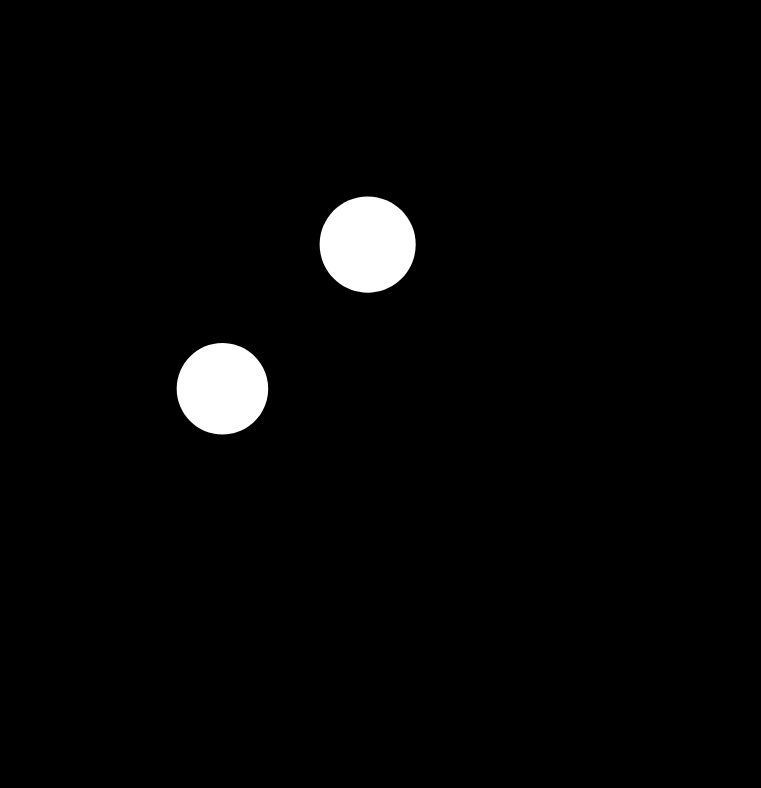
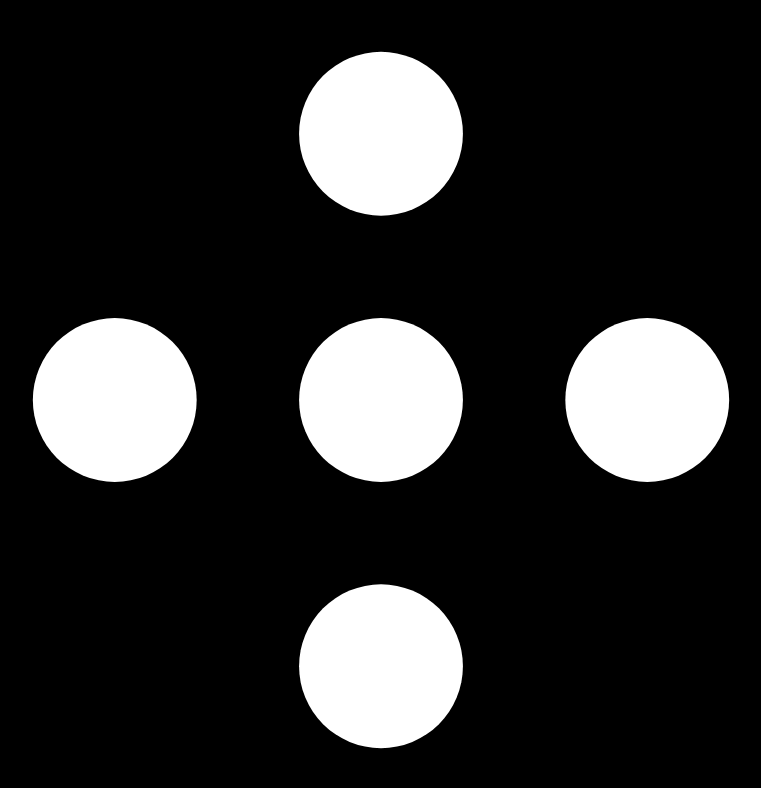
Before and after one commit to Azerkorkev/Norya-Logo, a plain HTML site: page index.html in a window 1280 px wide. Shown: the whole page, without its empty margins (259-1020 px from the left). Drawn offline with Linux system fonts and the light colour scheme.

Commit message:
Update index.html

```diff
--- a/index.html
+++ b/index.html
@@ -19,12 +19,18 @@
   </style>
 </head>
 <body>
-  <svg xmlns="http://www.w3.org/2000/svg" viewBox="0 0 500 500">
-    <rect width="500" height="500" fill="#000"/>
-    <g transform="translate(150,150)">
-      <path fill="#fff" d="M 44.921875 94.496094 C 44.921875 106.835938 34.921875 116.84375 22.570312 116.84375 C 10.222656 116.84375 0.234375 106.835938 0.234375 94.496094 C 0.234375 82.15625 10.230469 72.148438 22.582031 72.148438 C 34.933594 72.148438 44.921875 82.144531 44.921875 94.496094 Z"/>
-      <path fill="#fff" d="M 93.496094 47.574219 C 106.457031 47.574219 116.957031 37.074219 116.957031 24.113281 C 116.957031 11.148438 106.457031 0.652344 93.496094 0.652344 C 80.535156 0.652344 70.035156 11.148438 70.035156 24.113281 C 70.035156 37.074219 80.535156 47.574219 93.496094 47.574219 Z"/>
-    </g>
+  <!-- Ici je colle ton SVG corrigé -->
+  <svg width="500" height="500" viewBox="0 0 500 500" xmlns="http://www.w3.org/2000/svg">
+    <title>Norya Logo</title>
+    <!-- Fond noir -->
+    <rect width="500" height="500" fill="#000000"/>
+
+    <!-- Les 5 cercles blancs -->
+    <circle cx="250" cy="120" r="40" fill="#ffffff"/> <!-- haut -->
+    <circle cx="250" cy="380" r="40" fill="#ffffff"/> <!-- bas -->
+    <circle cx="120" cy="250" r="40" fill="#ffffff"/> <!-- gauche -->
+    <circle cx="380" cy="250" r="40" fill="#ffffff"/> <!-- droite -->
+    <circle cx="250" cy="250" r="40" fill="#ffffff"/> <!-- centre -->
   </svg>
 </body>
 </html>
```
